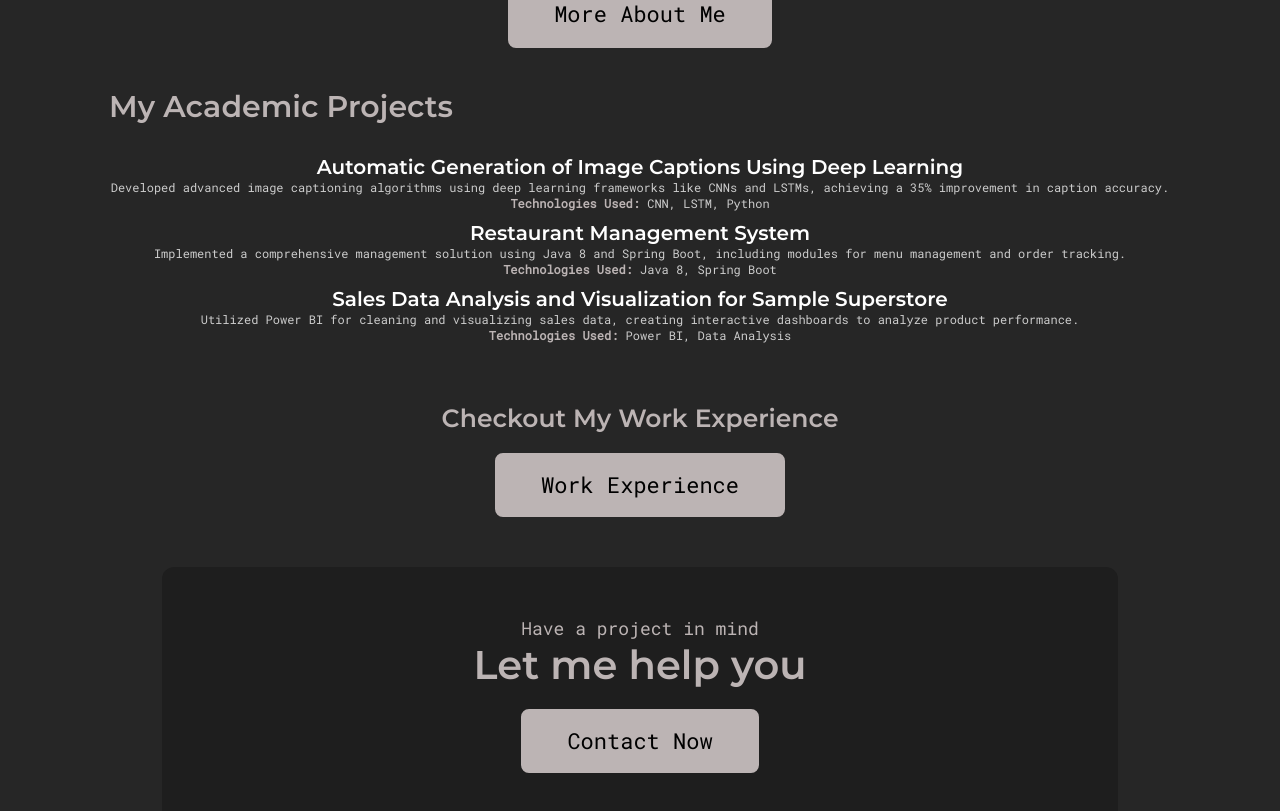
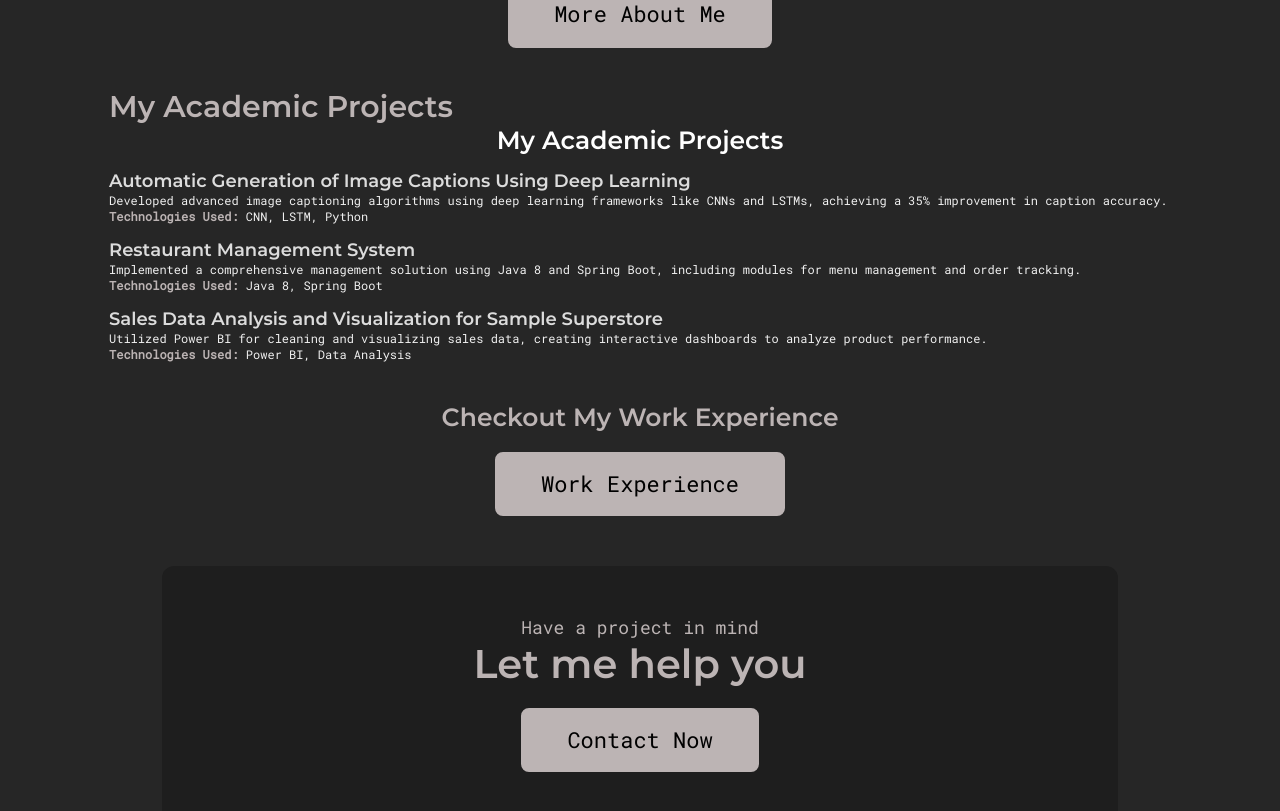
Before and after one commit to durgasaitejathota/durga-portfolio, a React (Create React App) app: page / in a window 1280 px wide. Shown: the part 1300-2111 px from the top of the page. Built offline with nearby package versions, Linux system fonts and the light colour scheme.

Commit message:
Update ProjectsSection.js

```diff
--- a/src/components/ProjectsSection.js
+++ b/src/components/ProjectsSection.js
@@ -3,43 +3,39 @@ import styled from 'styled-components';
 import ProjectItem from '../components/ProjectItem'; // Correct path to ProjectItem
 
 const ProjectSectionStyle = styled.div`
-  padding: 2rem 0;
-  text-align: center;
-
   h2 {
-    font-size: 2.5rem;
-    margin-bottom: 1.5rem;
-    color: #fff; // Adjust color as needed
+    font-size: 2.5rem;  // Increase size of the section title
+    margin-bottom: 1rem;
+    color: white;  // Assuming you want this to match your theme
+    text-align: center; // Center align title
   }
 
   h3 {
-    font-size: 2rem;
-    margin-top: 1rem;
-    color: #fff; // Adjust color as needed
+    font-size: 1.8rem;  // Increase size of the project titles
+    margin-top: 1.5rem;
+    color: #dcdcdc; // A lighter color for project titles
   }
 
   p {
-    font-size: 1.2rem;
-    color: #ccc; // Adjust color as needed
+    font-size: 1.2rem;  // Regular font size for project descriptions
+    color: #f0f0f0; // Lighter color for description text
   }
 
   ul {
-    list-style-type: none;
-    padding: 0;
-    margin: 1rem 0;
-    text-align: left;
-    color: #eee; // Adjust color as needed
+    list-style-type: none; // No bullets
+    padding: 0; // Remove default padding
+    color: #f0f0f0; // Lighter color for the list
+  }
 
-    li {
-      margin: 0.5rem 0;
-    }
+  li {
+    margin: 0.5rem 0; // Spacing for list items
   }
 `;
 
 export default function ProjectsSection() {
   return (
     <ProjectSectionStyle>
-
+      <h2>My Academic Projects</h2>
       <div>
         <h3>Automatic Generation of Image Captions Using Deep Learning</h3>
         <p>Developed advanced image captioning algorithms using deep learning frameworks like CNNs and LSTMs, achieving a 35% improvement in caption accuracy.</p>
```
